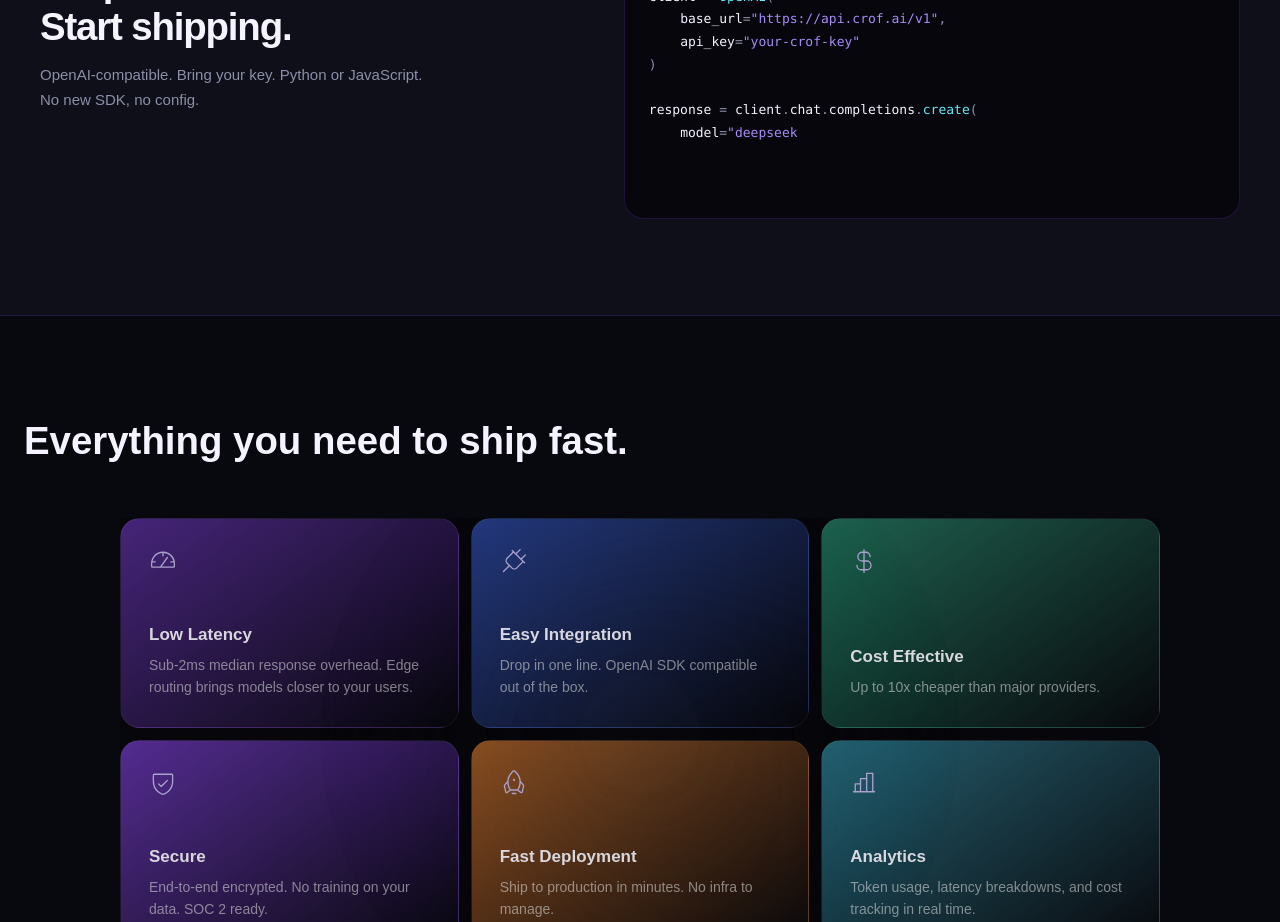
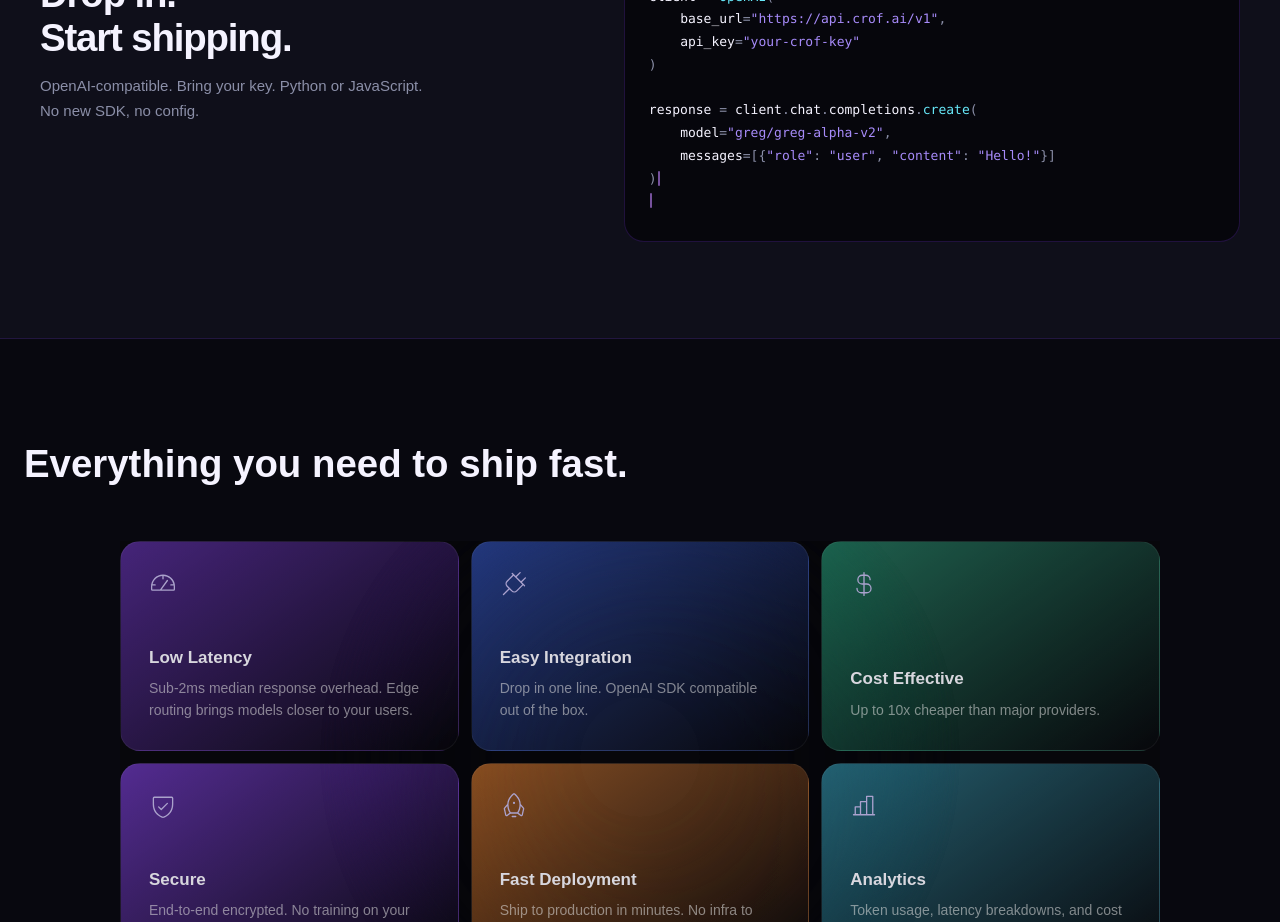
Before and after one commit to sarankumar1325/crofredesign, a React (Vite) app in the folder crofredesign/: page / in a window 1280 px wide. Shown: the part 1140-2062 px from the top of the page. Built offline with nearby package versions, Linux system fonts and the light colour scheme; a web font is replaced by a local one.

Commit message:
Swap model to greg/greg-alpha-v2, bump typing animation speed
- Change model in code examples from deepseek/deepseek-v3 → greg/greg-alpha-v2
- Increase typing speed: base 30ms→15ms, newline 100ms→50ms,
  blank-line pause 380ms→180ms

```diff
--- a/crofredesign/src/components/code-snippet/CodeTabs.tsx
+++ b/crofredesign/src/components/code-snippet/CodeTabs.tsx
@@ -14,7 +14,7 @@ client = OpenAI(
 )
 
 response = client.chat.completions.create(
-    model="deepseek/deepseek-v3",
+    model="greg/greg-alpha-v2",
     messages=[{"role": "user", "content": "Hello!"}]
 )`
 
@@ -26,7 +26,7 @@ const client = new OpenAI({
 })
 
 const response = await client.chat.completions.create({
-  model: "deepseek/deepseek-v3",
+  model: "greg/greg-alpha-v2",
   messages: [{role: "user", content: "Hello!"}],
 })`
 
@@ -154,20 +154,20 @@ function getTypingDelay(code: string, index: number): number {
 
   // Pause before a blank line (logical section break)
   if (char === '\n' && code[index + 1] === '\n') {
-    return 380
+    return 180
   }
 
   // End of line
   if (char === '\n') {
-    return 100
+    return 50
   }
 
   // First character after a blank line (new section begins)
   if (index >= 2 && code[index - 1] === '\n' && code[index - 2] === '\n') {
-    return 100
+    return 50
   }
 
-  return 30
+  return 15
 }
 
 /* ------------------------------------------------------------------ */
```
